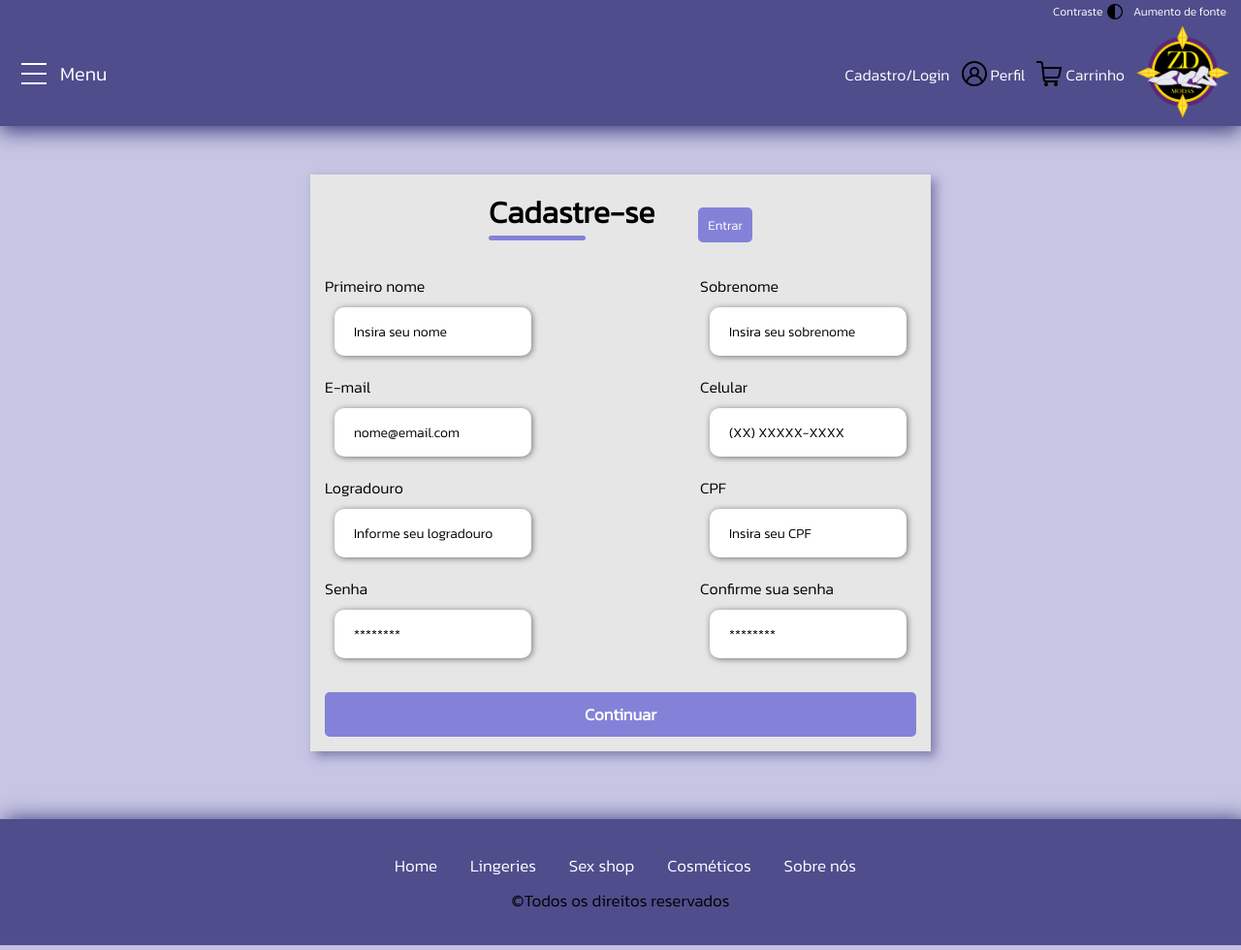
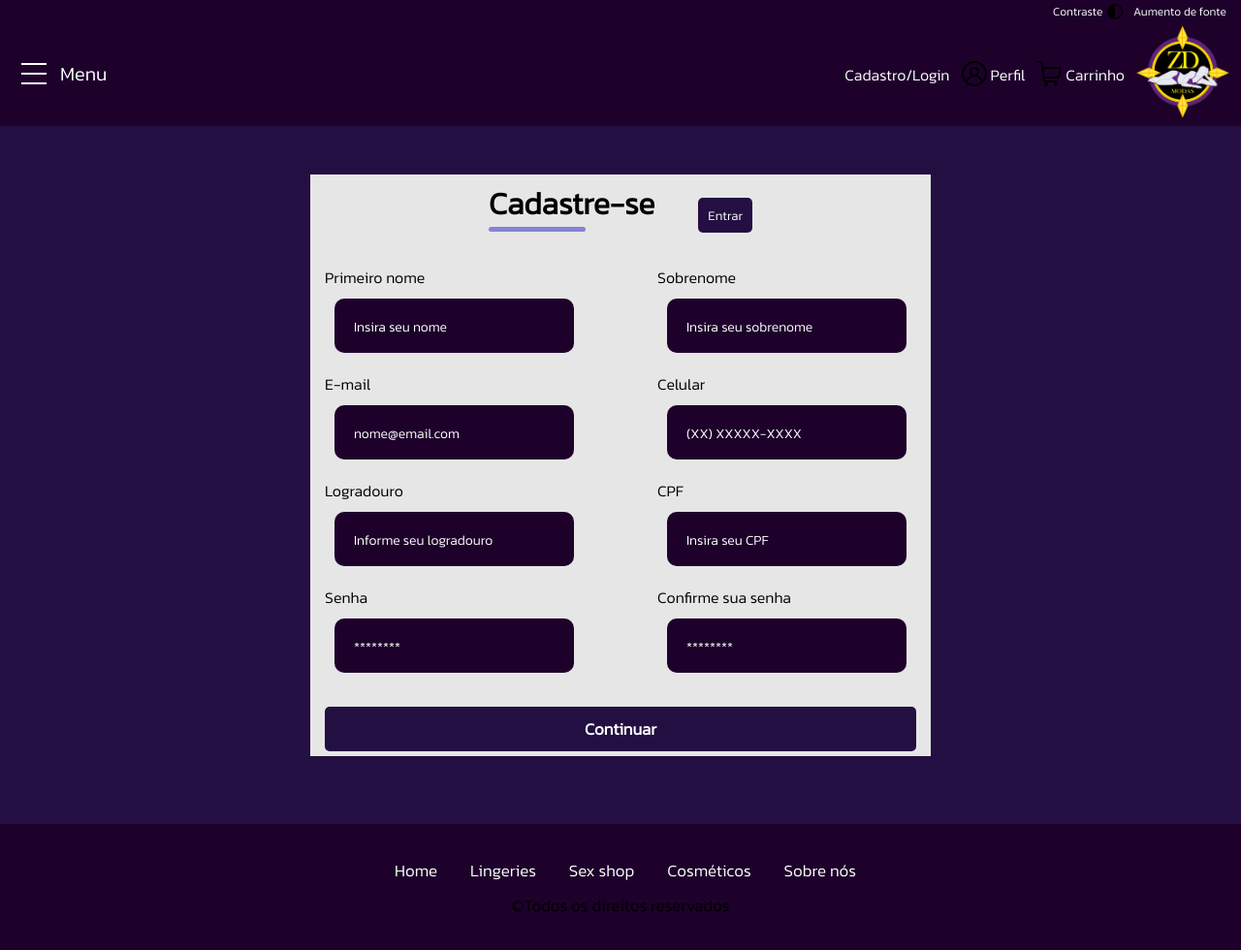
Before and after one commit to Kurarisse/TCCalpha, a PHP site: page /cadastro.html in a window 1280 px wide. Shown: the whole page at 97% size. Run offline with PHP 8.4, Linux system fonts and the light colour scheme.

Commit message:
carrinho

```diff
--- a/css/styles.css
+++ b/css/styles.css
@@ -10,7 +10,7 @@
 
 /* INÍCIO ESTILOS GERAIS CORPO */
 body{
-    background-color: rgb(198, 197, 227);
+    background-color:  #230f41;
 }
 /* FIM ESTILOS GERAIS CORPO */
 
@@ -33,7 +33,7 @@ body{
     justify-content: end;
     align-items: center;
     z-index: 2;
-    background-color: rgb(79, 77, 140);
+    background-color: rgb(29, 1, 43);
     padding-right: 10px;
 }
 
@@ -44,7 +44,7 @@ body{
     justify-content: center;
     align-items: center;
     flex-wrap: wrap;
-    background-color: rgb(79, 77, 140);
+    background-color: rgb(29, 1, 43);
     color: rgb(255, 255, 255);
     cursor: pointer;
     margin-right: 5px;
@@ -73,8 +73,8 @@ body{
     justify-content: space-between;
     box-sizing: border-box;
     height: fit-content;
-    background-color: rgb(79, 77, 140);
-    box-shadow: 0px 5px 20px rgb(58, 56, 121);
+    background-color: rgb(29, 1, 43);
+    /* box-shadow: 0px 5px 20px rgb(58, 56, 121); */
 }
 
 .junto{
@@ -134,7 +134,7 @@ body{
 .hover a:hover{
     border-radius: 10px;
     background-color: rgb(58, 56, 121);
-    box-shadow: 3px 3px rgba(58, 56, 121, 0.5);
+    /* box-shadow: 3px 3px rgba(58, 56, 121, 0.5); */
     padding: 10px;
     color: rgb(255, 255, 255);
 }
@@ -160,7 +160,7 @@ body{
         width: 100%;
         top: 120px;
         left: 0;
-        background-color: rgb(79, 77, 140);
+        background-color: rgb(29, 1, 43);
         height: 0;
         transition: .6s;
         z-index: 10;
@@ -177,7 +177,7 @@ body{
     #btnCelular{
         display: flex;
         cursor: pointer;
-        background-color: rgb(79, 77, 140);
+        background-color: rgb(29, 1, 43);
         border: none;
         font-size: 20px;
     }
@@ -237,10 +237,10 @@ body{
     #barraPesquisa{
         width: 215px;
     }
-
+/*
     .logo{
         display: none;
-    }
+    } */
 }
 /* FIM ESTILO BARRA DE PESQUISA */
 
@@ -258,6 +258,7 @@ body{
 /* ESTILO TÍTULO */
 .titulo{
     margin: 20px auto;
+    color: rgb(255, 255, 255);
     text-align: center;
 }
 /* FIM ESTILO TÍTULO */
@@ -298,7 +299,7 @@ body{
     padding: 10px 25px;
     margin: 0 20px 70px 20px;
     border: 2px solid rgb(48, 48, 48);
-    box-shadow: 0 4px 8px 0 rgba(58, 56, 121, 0.5);
+    /* box-shadow: 0 4px 8px 0 rgba(58, 56, 121, 0.5); */
     transition: 0.3s;
     justify-content: center;
     align-items: center;
@@ -308,7 +309,7 @@ body{
 }
 
 .produto:hover{
-    box-shadow: 0 8px 16px 0 rgba(58, 56, 121, 0.8);
+    /* box-shadow: 0 8px 16px 0 rgba(58, 56, 121, 0.8); */
 }
 /* FIM ESTILO PRODUTOS */
 
@@ -330,7 +331,7 @@ body{
     max-height: 600px;
     margin: 50px auto;
     display: flex;
-    box-shadow: 5px 5px 10px rgba(58, 56, 121, 0.5);
+    /* box-shadow: 5px 5px 10px rgba(58, 56, 121, 0.5); */
 }
 
 .addDoc{
@@ -366,7 +367,7 @@ body{
 
 .login-button button{
     border: none;
-    background-color: rgb(132, 130, 216);
+    background-color: #230f41;
     padding: 8px 10px;
     margin-left: 45px;
     border-radius: 5px;
@@ -374,7 +375,7 @@ body{
 }
 
 .login-button button:hover{
-    background-color: rgb(103, 101, 173);
+    background-color: #230f41;
 }
 
 .login-button button a{
@@ -436,7 +437,10 @@ body{
     padding: 15px 20px;
     border: none;
     border-radius: 10px;
-    box-shadow: 1px 1px 6px rgba(0, 0, 0, 0.5);
+    font-size: 17px;
+    color: rgb(255, 255, 255);
+    background-color: rgb(29, 1, 43);
+    /* box-shadow: 1px 1px 6px rgba(0, 0, 0, 0.5); */
 }
 
 .box select{
@@ -444,22 +448,24 @@ body{
     padding: 10px 15px;
     border: none;
     border-radius: 10px;
+    color: rgb(255, 255, 255);
     justify-content: center;
-    box-shadow: 1px 1px 6px rgba(0, 0, 0, 0.5);
+    background-color: rgb(29, 1, 43);
+    /* box-shadow: 1px 1px 6px rgba(0, 0, 0, 0.5); */
 }
 
 .box input:focus-visible, .box select:focus-visible{
     outline: 1px solid rgb(132, 130, 216);
 }
 
-.box label, .gender-input label, .gender-inputs h6{
+.box label{
     font-size: 16px;
     font-weight: 500;
     color: rgb(0, 0, 0);
 }
 
 .box input::placeholder{
-    color: rgb(0, 0, 0);
+    color: rgb(255, 255, 255);
     font-size: 14px;
 }
 
@@ -477,7 +483,7 @@ body{
     padding: 15px 20px;
     border: none;
     border-radius: 10px;
-    box-shadow: 1px 1px 6px rgba(0, 0, 0, 0.5);
+    /* box-shadow: 1px 1px 6px rgba(0, 0, 0, 0.5); */
 }
 
 .miniDesc{
@@ -494,7 +500,7 @@ body{
 .butao button{
     width: 100%;
     border: none;
-    background-color: rgb(132, 130, 216);
+    background-color: #230f41;
     padding: 10px;
     border-radius: 5px;
     cursor: pointer;
@@ -573,7 +579,7 @@ body{
 }
 
 .branco{
-    background-color: rgb(255, 255, 255);
+    background-color: rgb(29, 1, 43);
 }
 
 .box p{
@@ -581,7 +587,7 @@ body{
     padding: 10px;
     border: none;
     border-radius: 10px;
-    box-shadow: 1px 1px 6px rgba(0, 0, 0, 0.5);
+    /* box-shadow: 1px 1px 6px rgba(0, 0, 0, 0.5); */
 }
 /* FIM ESTILO COMENTÁRIOS */
 
@@ -595,7 +601,7 @@ body{
     margin: 50px auto;
     border-radius: 15px;
     display: flex;
-    box-shadow: 5px 5px 10px rgba(58, 56, 121, 0.5);
+    /* box-shadow: 5px 5px 10px rgba(58, 56, 121, 0.5); */
 }
 
 .comentPerfil{
@@ -641,7 +647,7 @@ body{
     border: none;
     background-color: rgb(132, 130, 216);
     color: rgb(0, 0, 0);
-    box-shadow: 2px 2px 8px rgb(58, 56, 121);
+    /* box-shadow: 2px 2px 8px rgb(58, 56, 121); */
     border-radius: 15px;
     padding: 5px;
     font-size: 16px;
@@ -672,11 +678,11 @@ body{
 /* INÍCIO ESTILO RODAPÉ */
 #footer{
     text-align: center;
-    background-color: rgb(79, 77, 140);
+    background-color: rgb(29, 1, 43);
     height: 130px;
     padding-top: 25px;
     margin-top: 20px;
-    box-shadow: 5px 0 20px rgb(58, 56, 121);
+    /* box-shadow: 5px 0 20px rgb(58, 56, 121); */
     width: 100%;
 }
 
--- a/index.html
+++ b/index.html
@@ -23,7 +23,7 @@
 
         <!-- INÍCIO BOTÕES DE ACESSIBILIDADE -->
         <div class="contraste">
-            <button id="botaoContraste">Contraste<img src="img/contraste.png" alt="Símbolo de contraste" title="Símbolo de contraste" width="20px"></button>&nbsp;
+            <button id="botaoContraste">Alto Contraste<img src="img/contraste.png" alt="Símbolo de contraste" title="Símbolo de contraste" width="20px"></button>&nbsp;
             <button id="aumentoFonte">Aumento de fonte</button>
         </div>
         <!-- FIM BOTÕES DE ACESSIBILIDADE -->
```
